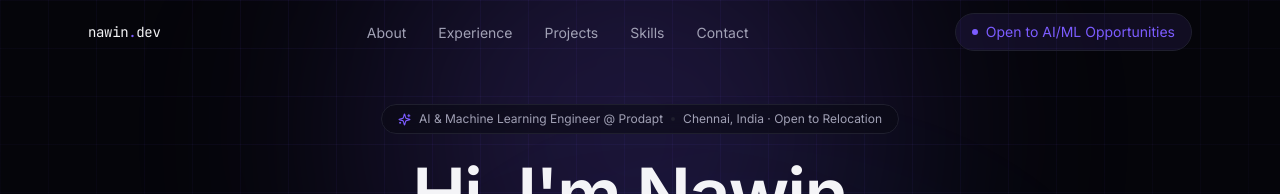
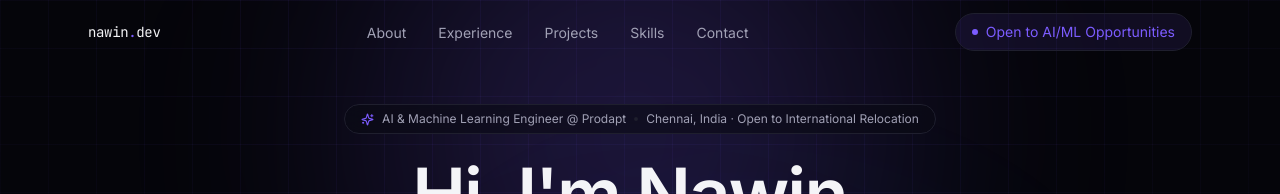
Before and after one commit to nawin-viswajith/nawin-viswajith.github.io, a Next.js app: page / in a window 1280 px wide. Shown: the top 194 px of the page. Built offline with nearby package versions, Linux system fonts and the light colour scheme.

Commit message:
Tighten relocation wording to match final copy

```diff
--- a/src/components/sections/contact.tsx
+++ b/src/components/sections/contact.tsx
@@ -22,8 +22,8 @@ export function Contact() {
               Let&apos;s build something <span className="text-gradient">intelligent.</span>
             </h3>
             <p className="mx-auto mt-4 max-w-xl text-muted">
-              Open to AI engineering opportunities, collaborations, and relocation
-              opportunities worldwide.
+              Open to AI engineering opportunities, collaborations, and international
+              relocation.
             </p>
 
             <div className="mt-10 flex flex-wrap items-center justify-center gap-4">
--- a/src/components/sections/hero.tsx
+++ b/src/components/sections/hero.tsx
@@ -22,7 +22,7 @@ export function Hero() {
         <Sparkles size={13} className="text-accent" />
         AI & Machine Learning Engineer @ Prodapt
         <span className="h-1 w-1 rounded-full bg-border" />
-        {profile.location} · Open to Relocation
+        {profile.location} · Open to International Relocation
       </motion.div>
 
       <motion.h1
```
